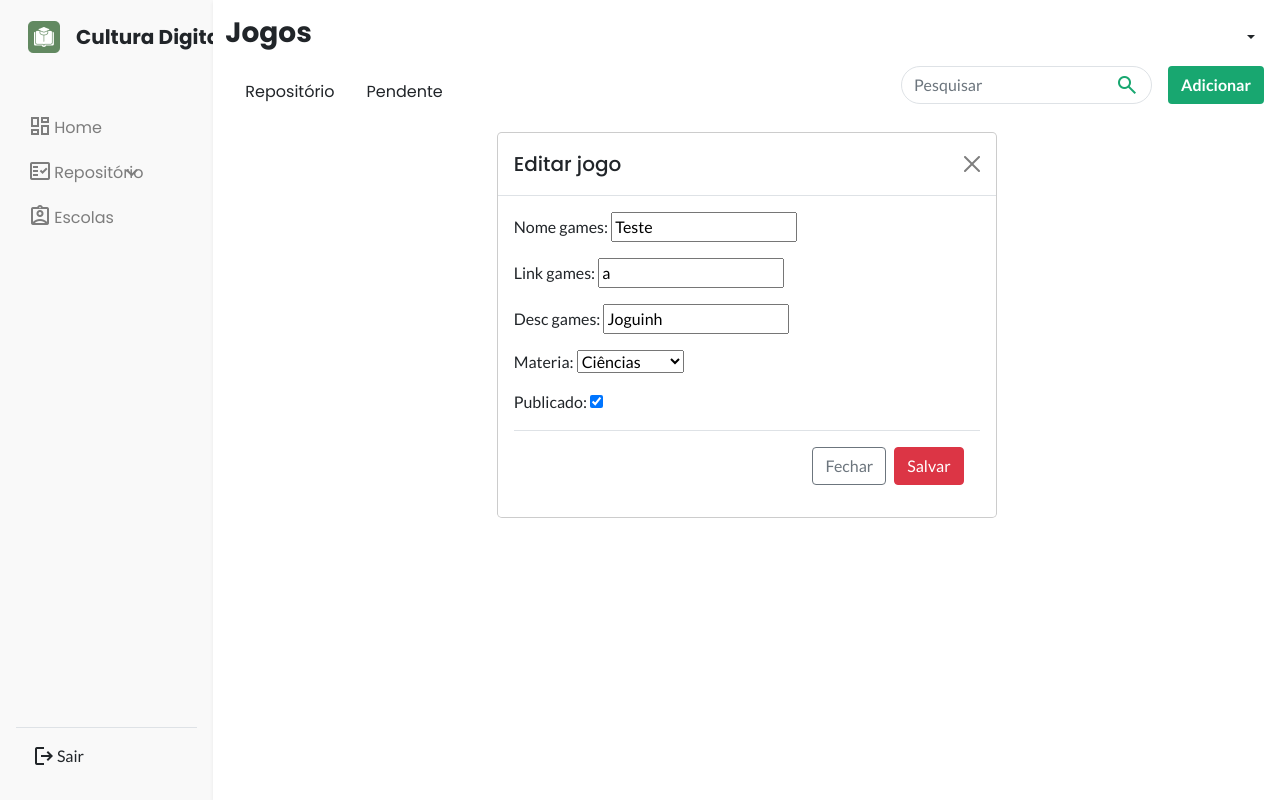
After one commit to httpsGabrielle/educaItu, a Django app: page /dashboard/jogos/jogosedit/60 in a window 1280 px wide. The commit adds this page. Run offline with Django 4.2, Linux system fonts and the light colour scheme; data comes from the database, SQL or seed files in the repository; both versions use the stored data as it was after the commit; some web fonts are replaced.

Commit message:
cadastro + edit

```diff
--- a/appMain/static/css/style.css
+++ b/appMain/static/css/style.css
@@ -14,7 +14,7 @@ h2{
     font-size: 2em;
     font-weight: normal;
 }
-button, input{
+button, input, td{
     font-family: 'Lato', sans-serif;
 }
 .view{
@@ -41,10 +41,12 @@ button, input{
 .btn-green{
     background-color:#18a770;
 }
-.border-green{
+.itemsNavbar:hover{
+    border-bottom: 2px solid #18a770;
+    font-weight: bold;
+    color: black;
     border-bottom: 2px solid #18a770;
 }
-
 @media only screen and (max-width: 800px){
     .main{
         flex-wrap: wrap;
--- a/appMain/templates/gameroom.html
+++ b/appMain/templates/gameroom.html
@@ -6,6 +6,7 @@
 <div class="container">
   <div class="row">
     {%for game in games %}
+    {% if game.publicado %}
     <div class="col">
       <div class="rounded card" style="width: 18rem;">
           <img src="https://www.youtube.com/watch?v=4dcLeQsryDY" class="card-img-top" alt="...">
@@ -16,6 +17,7 @@
           </div>
        </div>
     </div>
+    {% endif %}
     {% endfor %}
 </div>
 {% endblock %}
--- a/appMain/templates/taskroom.html
+++ b/appMain/templates/taskroom.html
@@ -6,6 +6,7 @@
 <div class="container">
   <div class="row">
     {%for atividade in atividades %}
+    {% if atividade.publicado %}
     <div class="col">
       <div class="rounded card" style="width: 18rem;">
           <img src="" class="card-img-top" alt="...">
@@ -16,6 +17,7 @@
           </div>
        </div>
     </div>
+    {% endif %}
     {% endfor %}
 </div>
 {% endblock %}
--- a/appMain/templates/videosroom.html
+++ b/appMain/templates/videosroom.html
@@ -7,6 +7,7 @@
 <div class="container">
   <div class="row">
     {%for video in videos %}
+    {% if video.publicado %}
     <div class="col">
       <div class="rounded card m-3" style="width: 18rem;">
           <div class="ratio ratio-16x9">
@@ -19,6 +20,7 @@
           </div>
        </div>
     </div>
+    {% endif %}
     {% endfor %}
 </div>
 {% endblock %}
--- /dev/null
+++ b/appUsers/forms.py
@@ -0,0 +1,9 @@
+from django.utils.translation import gettext_lazy as _
+from django import forms
+from django.db.models import fields
+from appMain.models import Games
+
+class Edit_Games(forms.ModelForm):
+    class Meta:
+        model = Games
+        fields = '__all__'
--- /dev/null
+++ b/appUsers/templates/base_jogos.html
@@ -0,0 +1,67 @@
+{% extends 'dashboard.html' %}
+
+{% block 'header' %}
+
+<div class="container-fluid d-flex px-3 justify-content-between align-items-end">
+    <div class="d-flex flex-row">
+      <a id="repo" href="/dashboard/jogos/" class="text-decoration-none text-dark itemsNavbar"><div class="px-3">Repositório</div></a>
+      <a id="pend" href="/dashboard/jogos/pendentes" class="text-decoration-none text-dark itemsNavbar"><div class="px-3">Pendente</div></a>
+    </div>
+  <div class="d-flex flex-row">
+      <div class="input-group rounded border rounded-pill">
+          <input type="search" class="form-control border-0 bg-transparent" placeholder="Pesquisar" aria-label="Search" aria-describedby="search-addon" />
+          <span class="input-group-text border-0 bg-transparent">
+              <span class="material-symbols-outlined" style="color:#18a770;">search</span>
+          </span>
+      </div>
+      <button type="button" data-bs-toggle="modal" data-bs-target="#addButton" class="btn btn-green text-white fw-bold ms-3" style="--bs-btn-padding-y: .25rem; --bs-btn-padding-x: .75rem; --bs-btn-font-size: .75rem;">
+      Adicionar
+      </button>
+  </div>
+  </div>
+
+  <div class="modal fade" id="addButton" data-bs-backdrop="static" data-bs-keyboard="false" tabindex="-1" aria-labelledby="staticBackdropLabel" aria-hidden="true">
+  <div class="modal-dialog">
+    <div class="modal-content">
+      <div class="modal-header">
+        <h5 class="modal-title" id="staticBackdropLabel">Cadastrar Jogos</h5>
+        <button type="button" class="btn-close" data-bs-dismiss="modal" aria-label="Close"></button>
+      </div>
+      <div class="modal-body">
+          <form action="" method="POST">
+            {% csrf_token %}
+            <div class="mb-3">
+              <label for="nome_games" class="form-label">Nome</label>
+              <input type="text" class="form-control" id="nome_games" name="nome_games">
+            </div>
+            <div class="mb-3">
+              <label for="link_games" class="form-label">Link</label>
+              <input type="text" class="form-control" id="link_games" name="link_games">
+            </div>
+            <div class="mb-3">
+              <label for="desc_games" class="form-label">Descrição</label>
+              <textarea class="form-control" id="desc_games" name="desc_games" rows="3"></textarea>
+            </div>
+            <div class="mb-3">
+              <label class="form-label me-3">Matéria</label>
+              {{form.materia}}
+            </div>
+            {% if user.groups.all.0.name == "Equipe Academica" %}
+            <div>
+              <label class="form-label">Publicar:</label>
+              <input type="checkbox" class="form-check-input mx-3" id="publicado" name="publicado" aria-label="...">
+            </div>
+            {% endif %}
+            <div class="modal-footer">
+              <button type="button" class="btn btn-outline-secondary" data-bs-dismiss="modal">Fechar</button>
+              <button type="submit" value="Submit" class="btn btn-danger">Salvar</button>
+            </div>
+          </form>
+      </div>
+    </div>
+  </div>
+</div>
+{% block content %}
+{% endblock %}
+
+{% endblock %}
--- a/appUsers/templates/dashboard.html
+++ b/appUsers/templates/dashboard.html
@@ -22,7 +22,7 @@
 <body>
     <div class="d-flex vh-100">
         <div class="col-2 h-100 d-flex justify-content-between flex-column bg-menucolor">
-            <div class="container p-3">
+            <div class="container pt-3">
                 <a class="navbar-brand text-dark d-flex align-items-center logo" href="/"><img class="px-3" src="{% static 'img/icons/Logo.png' %}">Cultura Digital Itu</a>
                 <div class="container py-5">
                     <a class="text-decoration-none text-dark menuItem text-gray" href="/dashboard">
@@ -53,12 +53,14 @@
                     </a>
                 </div>
             </div>
-           <div class="container px-3">
+           <a href="{% url 'login'%}" class="text-decoration-none text-dark menuItem">
+            <div class="container px-3">
                 <div class="d-flex border-top p-3">
                     <div class="col-2"><span class="material-symbols-outlined">logout</span></div>
-                        <div class="col-10"><p>Sair</p></div>
+                    <div class="col-10"><p>Sair</p></div>
                 </div>
            </div>
+           </a>
         </div>
 
         <div class="col-10 shadow-sm">
@@ -66,24 +68,23 @@
                 <div class="container-fluid">
                     <h3 class="logo">{% block 'titulo' %}{% endblock %}</h3>
                     <div class="btn-group">
-                        <button type="button" class="btn dropdown-toggle" data-bs-toggle="dropdown" aria-expanded="false"> Username </button>
+                        <button type="button" class="btn dropdown-toggle" data-bs-toggle="dropdown" aria-expanded="false"> {{ user.get_username }} </button>
                         <ul class="dropdown-menu dropdown-menu-end">
-                            <li><div class="dropdown-header d-flex align-items-center"><span class="material-symbols-outlined pe-3">account_circle</span>Admin</div></li>
+                            <li><div class="dropdown-header d-flex align-items-center"><span class="material-symbols-outlined pe-3">account_circle</span>{{ user.get_username }}</div></li>
                             <li class="px-3"><hr class="dropdown-divider"></li>
                             <li><div class="dropdown-item d-flex" type="button"><span class="material-symbols-outlined pe-3">settings</span>Perfil</div></li>
                             <li><div class="dropdown-item d-flex" type="button"><span class="material-symbols-outlined pe-3">info</span>Ajuda</div></li>
                             <li class="px-3"><hr class="dropdown-divider"></li>
-                            <li><div class="dropdown-item d-flex" type="button"><span class="material-symbols-outlined pe-3">logout</span>Sair</div></li>
+                            <li><a href="{% url 'login'%}" class="text-decoration-none"><div class="dropdown-item d-flex" type="button"><span class="material-symbols-outlined pe-3">logout</span>Sair</div></li></a>
                         </ul>
                       </div>
                 </div>
             </nav>
 
-            {% block content %}
+            {% block 'header' %}
             {% endblock %}
         </div>
+    </div>
 
-
-    </div>
 </body>
 </html>
--- /dev/null
+++ b/appUsers/templates/edit_games.html
@@ -0,0 +1,28 @@
+{% extends 'base_jogos.html' %}
+{% block 'titulo' %}{% block title %}Jogos{% endblock %}{% endblock %}
+
+{% block content %}
+<div class="container">
+  <div class="modal-dialog">
+    <div class="modal-content">
+      <div class="modal-header">
+        <h5 class="modal-title">Editar jogo</h5>
+        <button type="button" class="btn-close" data-bs-dismiss="modal" aria-label="Close"></button>
+      </div>
+      <div class="modal-body">
+
+        <form action="" method="POST">
+          {% csrf_token %}
+          {{form.as_p}}
+
+        <div class="modal-footer">
+          <a href="/dashboard/jogos"><button type="button" class="btn btn-outline-secondary" data-bs-dismiss="modal">Fechar</button></a>
+          <button type="submit" value="Submit" class="btn btn-danger">Salvar</button>
+        </div>
+
+      </form>
+
+    </div>
+  </div>
+</div>
+{% endblock %}
--- a/appUsers/templates/escolas.html
+++ b/appUsers/templates/escolas.html
@@ -3,7 +3,7 @@
 
 
 {% block content %}
-<div class="container-fluid d-flex px-3 justify-content-end">
+    <div class="container-fluid d-flex px-3 justify-content-end">
         <div class="mx-2">
             <div class="input-group rounded border rounded-pill">
                 <input type="search" class="form-control border-0 bg-transparent" placeholder="Pesquisar" aria-label="Search" aria-describedby="search-addon" />
--- a/appUsers/urls.py
+++ b/appUsers/urls.py
@@ -1,9 +1,11 @@
 from . import views
 from django.urls import path
+from django.views.generic import TemplateView
 
 urlpatterns = [
     path('', views.dashboard, name='dashboard'),
     path('escolas/', views.escolas, name='escolas'),
     path('jogos/', views.jogos, name='jogos'),
     path('jogos/pendentes/', views.jogospendentes, name='jogos'),
+    path('jogos/jogosedit/<int:id>', views.jogosedit, name='jogosedit'),
 ]
--- a/appUsers/views.py
+++ b/appUsers/views.py
@@ -1,6 +1,9 @@
-from django.shortcuts import render
+from contextlib import redirect_stderr
+from http.client import HTTPResponse
+from django.shortcuts import render, redirect
 from django.contrib.auth.decorators import login_required, permission_required
-from appMain.models import Videos, Games, Atividades
+from appMain.models import Materia, Videos, Games, Atividades
+from .forms import Edit_Games
 
 @login_required(login_url='/accounts/login/')
 def dashboard(request):
@@ -11,8 +14,38 @@ def escolas(request):
 
 def jogos(request):
     games = Games.objects.all()
-    return render(request,'jogos-all.html',{'jogos':games})
+    form = Edit_Games()
+    if request.method == 'POST' :
+        form = Edit_Games(request.POST)
+
+        if form.is_valid():
+            form.save()
+            return redirect('/dashboard/jogos/pendentes/')
+
+    context = {'jogos':games, 'form':form}
+    return render(request,'jogos-all.html', context)
 
 def jogospendentes(request):
     games = Games.objects.all()
-    return render(request,'jogos_pendente.html',{'jogos':games})
+    form = Edit_Games()
+    if request.method == 'POST' :
+        form = Edit_Games(request.POST)
+
+        if form.is_valid():
+            form.save()
+            return redirect('/dashboard/jogos/pendentes/')
+
+    context = {'jogos':games, 'form':form}
+    return render(request,'jogos_pendente.html', context)
+
+def jogosedit(request, id):
+    games = Games.objects.get(id = id)
+    materias = Materia.objects.all()
+    form = Edit_Games(request.POST or None, instance=games)
+
+    if form.is_valid():
+        form.save()
+        return redirect('/dashboard/jogos/')
+
+    context = {'games':games,'materias': materias, 'form':form}
+    return render(request, 'edit_games.html', context)
```
Also changed, not shown: appUsers/templates/jogos-all.html (+11 -11 lines), appUsers/templates/jogos_pendente.html (+8 -11 lines), appMain/static/js/script.js (line endings or trailing spaces), db.sqlite3.
